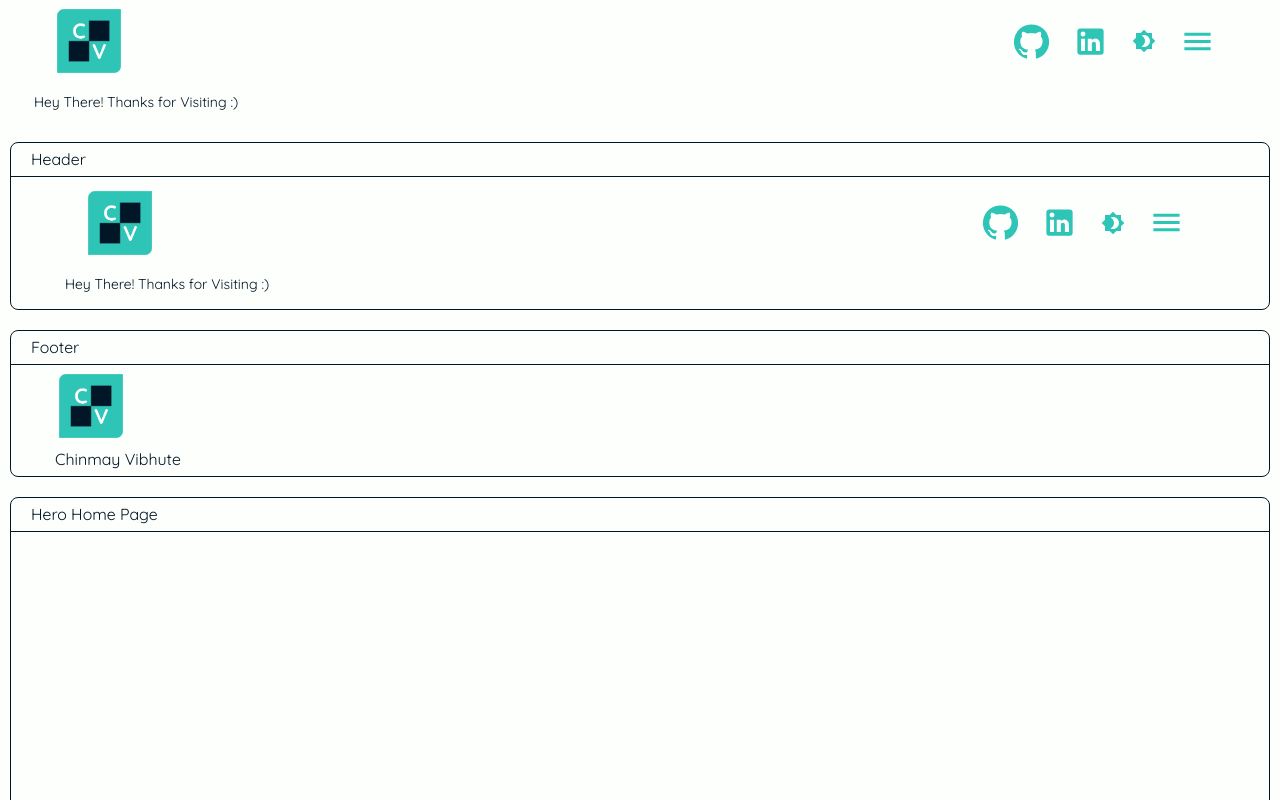
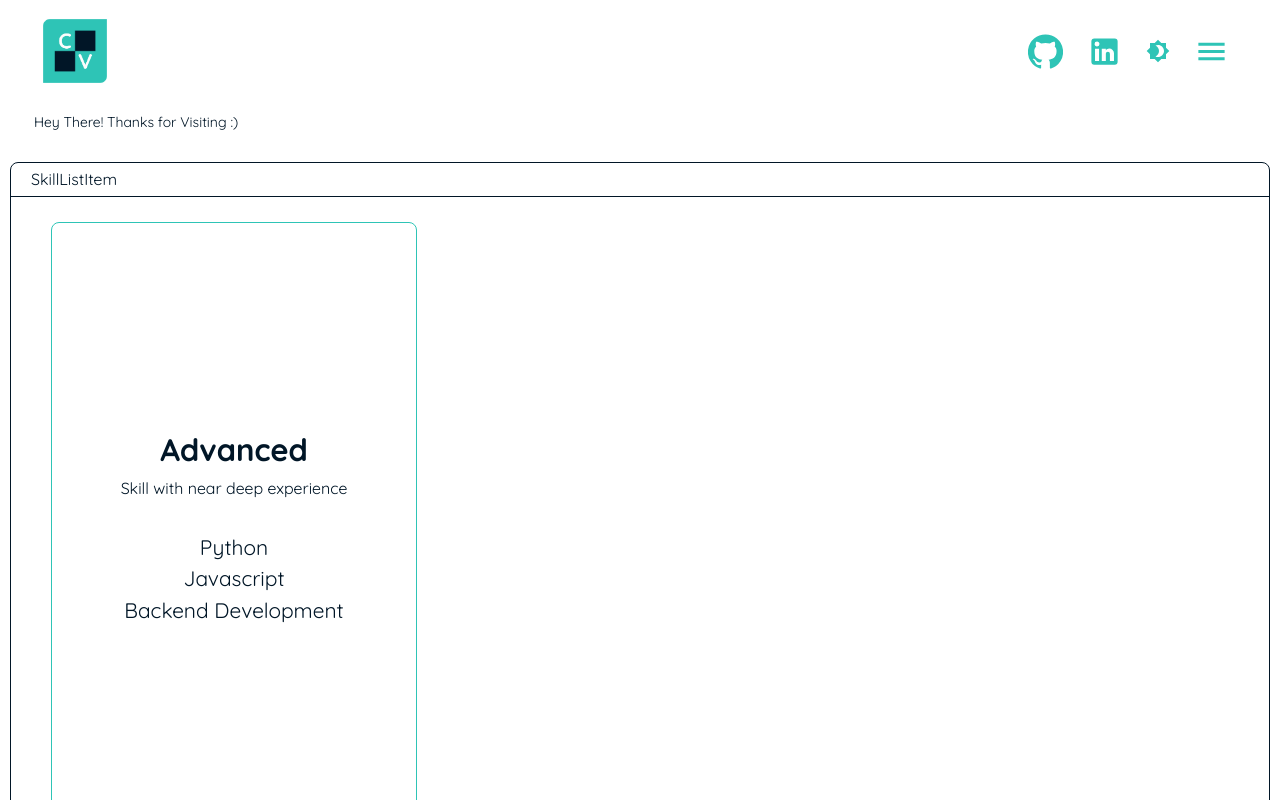
Before and after one commit to itsChinVib/portfolio-frontend, a React (Create React App) app: page /#/components in a window 1280 px wide. Built offline with nearby package versions, Linux system fonts and the light colour scheme.

Commit message:
skill list and updated home page

```diff
--- a/src/assets/styles/darkTheme.js
+++ b/src/assets/styles/darkTheme.js
@@ -11,7 +11,7 @@ import _ from 'lodash';
     main: '#2ec4b6', // Green
   },
   common: {
-    white: '#fdfffc', // White
+    white: '#ffffff', // White
     black: '#011627',
   },
 };
--- a/src/assets/styles/lightTheme.js
+++ b/src/assets/styles/lightTheme.js
@@ -11,7 +11,7 @@ const lightPalette = {
     main: '#2ec4b6', // Green
   },
   common: {
-    white: '#fdfffc', // White
+    white: '#ffffff', // White
     black: '#011627',
   },
 };
--- /dev/null
+++ b/src/common/data/experience-data.js
@@ -0,0 +1,40 @@
+export const ExperienceData = {
+  skillExpertise: {
+    advanced: [
+      'Python',
+      'JavaScript',
+      'TypeScript',
+      'REST APIs',
+      'React',
+      'React Native',
+      'PyTorch',
+      'Computer Vision',
+      'Docker',
+      'Automated Testing',
+    ],
+    intermediate: [
+      'C++',
+      'Go',
+      'MySQL',
+      'MongoDB',
+      'Deep Learning',
+      'Machine Learning',
+      'gRPC',
+      'Microservices',
+      'AWS',
+      'Linux',
+    ],
+    competent: [
+      'Java',
+      'Spring Boot',
+      'Kubernetes',
+      'Android',
+      'NLP',
+      'Tensorflow',
+      'Keras',
+      'Kafka',
+      'Elasticsearch',
+      'GraphQL',
+    ],
+  },
+};
--- a/src/components/Layout/styles.js
+++ b/src/components/Layout/styles.js
@@ -14,6 +14,7 @@ export const headerStyles = makeStyles(theme => ({
     flexDirection: 'row',
     justifyContent: 'space-between',
     alignItems: 'center',
+    padding: 10,
   },
   navbarLink: {
     display: 'flex',
@@ -21,8 +22,8 @@ export const headerStyles = makeStyles(theme => ({
     textAlign: 'center',
     padding: 5,
   },
-  thanks:{
-    padding: 10
+  thanks: {
+    padding: 10,
   },
   mobileThanks: {
     textAlign: 'center',
--- /dev/null
+++ b/src/components/SkillListItem/index.jsx
@@ -0,0 +1,27 @@
+import React from 'react';
+import _ from 'lodash';
+import clsx from 'clsx';
+import { Grid, Typography } from '@material-ui/core';
+
+import { skillListStyles } from './styles';
+
+export const SkillListItem = ({ title, subtitle, items, secondary }) => {
+  const classes = skillListStyles();
+  return (
+    <Grid item xs={12} sm={4}>
+      <div
+        className={clsx(classes.itemWrapper, {
+          [classes.itemWrapperSecondary]: secondary,
+        })}
+      >
+        <Typography className={classes.itemTitle}>{title}</Typography>
+        <Typography variant={'subtitle1'}>{subtitle}</Typography>
+        <div className={classes.skillListWrapper}>
+          {_.map(items, ele => (
+            <Typography className={classes.skillItem}>{ele}</Typography>
+          ))}
+        </div>
+      </div>
+    </Grid>
+  );
+};
--- /dev/null
+++ b/src/components/SkillListItem/styles.js
@@ -0,0 +1,33 @@
+import { makeStyles } from '@material-ui/core/styles';
+
+export const skillListStyles = makeStyles(theme => ({
+  itemWrapper: {
+    borderWidth: 1,
+    borderColor: theme.palette.secondary.main,
+    borderStyle: 'solid',
+    borderRadius: 8,
+    // padding: '80px 20px',
+    display: 'flex',
+    flexDirection: 'column',
+    alignItems: 'center',
+    justifyContent: 'center',
+    margin: 20,
+    textAlign: 'center',
+    minHeight: 640,
+  },
+  itemWrapperSecondary: {
+    borderColor: theme.palette.primary.main,
+    backgroundColor: theme.palette.secondary.main,
+    color: theme.palette.common.white,
+  },
+  itemTitle: {
+    fontSize: 31,
+    fontWeight: 'bold',
+  },
+  skillListWrapper: {
+    padding: 30,
+  },
+  skillItem: {
+    fontSize: 21,
+  },
+}));
--- a/src/components/common/Hero.jsx
+++ b/src/components/common/Hero.jsx
@@ -3,12 +3,13 @@ import clsx from 'clsx';
 
 import { heroStyles } from './styles';
 
-export const HeroComponent = ({ children, secondary }) => {
+export const HeroComponent = ({ children, secondary, flexCenter }) => {
   const classes = heroStyles();
   return (
     <div
       className={clsx(classes.componentWrapper, {
         [classes.secondaryBack]: secondary,
+        [classes.flexCenter]: flexCenter,
       })}
     >
       {children}
--- a/src/components/common/styles.js
+++ b/src/components/common/styles.js
@@ -3,6 +3,8 @@ import { makeStyles } from '@material-ui/core/styles';
 export const heroStyles = makeStyles(theme => ({
   componentWrapper: {
     minHeight: '70vh',
+  },
+  flexCenter: {
     display: 'flex',
     justifyContent: 'center',
     alignItems: 'center',
--- a/src/pages/ComponentList/index.jsx
+++ b/src/pages/ComponentList/index.jsx
@@ -7,6 +7,7 @@ import { componentStyle } from './styles';
 import { HeaderComponent } from 'components/Layout/Header';
 import { FooterComponent } from 'components/Layout/Footer';
 import { HeroComponent } from 'components/common/Hero';
+import { SkillListItem } from 'components/SkillListItem';
 
 const ComponentItem = ({ name, Component, componentProps }) => {
   const classes = componentStyle();
@@ -26,6 +27,25 @@ export const ComponentListPage = () => {
   const classes = componentStyle();
 
   const components = [
+    {
+      name: 'SkillListItem',
+      Component: SkillListItem,
+      componentProps: {
+        title: 'Advanced',
+        subtitle: 'Skill with near deep experience',
+        items: ['Python', 'Javascript', 'Backend Development'],
+      },
+    },
+    {
+      name: 'SkillListItem Secondary',
+      Component: SkillListItem,
+      componentProps: {
+        title: 'Advanced',
+        subtitle: 'Skill with near deep experience',
+        items: ['Python', 'Javascript', 'Backend Development'],
+        secondary: true,
+      },
+    },
     {
       name: 'Header',
       Component: HeaderComponent,
--- a/src/pages/Home/index.jsx
+++ b/src/pages/Home/index.jsx
@@ -1,18 +1,23 @@
 import React from 'react';
 import { useWindowSize } from 'react-use';
-import { Typography } from '@material-ui/core';
+import { Typography, Grid, Container } from '@material-ui/core';
 
 import { HeroComponent } from 'components/common/Hero';
+import { SkillListItem } from 'components/SkillListItem';
+import { ExperienceData } from 'common/data/experience-data';
+
 import { homePageStyles } from './styles';
+import clsx from 'clsx';
 
 export const HomePage = () => {
   const classes = homePageStyles();
 
   const { width } = useWindowSize();
   let mobile = width < 512;
+
   return (
-    <>
-      <HeroComponent>
+    <div className={'homepage'}>
+      <HeroComponent flexCenter>
         <div>
           <Typography className={classes.introName}>Chinmay Vibhute</Typography>
           <Typography className={classes.introOneLine}>
@@ -21,7 +26,7 @@ export const HomePage = () => {
           </Typography>
         </div>
       </HeroComponent>
-      <HeroComponent secondary>
+      <HeroComponent secondary flexCenter>
         <div>
           <Typography className={classes.briefHi}>
             Hi, I'm Chinmay. Nice to Meet You.
@@ -32,15 +37,50 @@ export const HomePage = () => {
             <b>Dual Degree (B.Tech + M.Tech)</b> majoring in Mechanical
             Engineering.
             <br />
-            As an aspiring Developer, I've done some Freelancing Projects, part
-            time remote work for few startups, and collaborated with some
-            talented people to create good product(s).
-            <br />I regularly compete on Topcoder, Kaggle and currently busy
-            absorbing knowledge in field of Deep Learning, Computer Vision.
+            As an aspiring <b>Developer</b>, I've done some freelancing
+            projects, part time remote work for few startups, and collaborated
+            with some talented people to create good product(s).
+            <br />I regularly compete on <b>Topcoder</b>, <b>Kaggle</b> and
+            currently busy absorbing knowledge in field of <b>Deep Learning</b>,{' '}
+            <b>Computer Vision</b>.
             <br />
           </Typography>
         </div>
       </HeroComponent>
-    </>
+      <HeroComponent>
+        <div
+          className={clsx(classes.skillContainer, {
+            [classes.skillContainerMobile]: mobile,
+          })}
+        >
+          <div className={classes.skillTitleWrapper}>
+            <Typography className={classes.skillTitle}>
+              Skills and Expertise
+            </Typography>
+            <Typography>
+              List of Skills I'm familiar with and have some Experience
+            </Typography>
+          </div>
+          <Grid container>
+            <SkillListItem
+              title={'Intermediate'}
+              subtitle={''}
+              items={ExperienceData.skillExpertise.intermediate}
+            />
+            <SkillListItem
+              title={'Advanced'}
+              subtitle={''}
+              items={ExperienceData.skillExpertise.advanced}
+              secondary
+            />
+            <SkillListItem
+              title={'Competent'}
+              subtitle={''}
+              items={ExperienceData.skillExpertise.competent}
+            />
+          </Grid>
+        </div>
+      </HeroComponent>
+    </div>
   );
 };
--- a/src/pages/Home/styles.js
+++ b/src/pages/Home/styles.js
@@ -4,23 +4,38 @@ export const homePageStyles = makeStyles(theme => ({
   introName: {
     fontWeight: 'bold',
     fontSize: '3rem',
-    margin: '70px auto 30px auto',
+    padding: '0 30px 30px 30px',
     textAlign: 'center',
   },
   introOneLine: {
     fontSize: '1.5rem',
-    margin: '30px auto',
+    padding: '0 30px 30px 30px',
+    textAlign: 'center',
   },
   briefHi: {
     fontSize: '2rem',
     fontWeight: 'bold',
-    textAlign: 'center',
     color: theme.palette.common.white,
+    padding: '40px 40px 0px 40px',
   },
   briefContent: {
     fontSize: '1.25rem',
-    margin: '30px auto',
     maxWidth: 820,
     color: theme.palette.common.white,
+    padding: 40,
+  },
+  skillContainer: {
+    padding: 40,
+  },
+  skillTitleWrapper: {
+    padding: 40,
+    textAlign: 'center',
+  },
+  skillTitle: {
+    fontSize: '2rem',
+    fontWeight: 'bold',
+  },
+  skillContainerMobile: {
+    padding: 10,
   },
 }));
```
Also changed, not shown: public/manifest.json.
